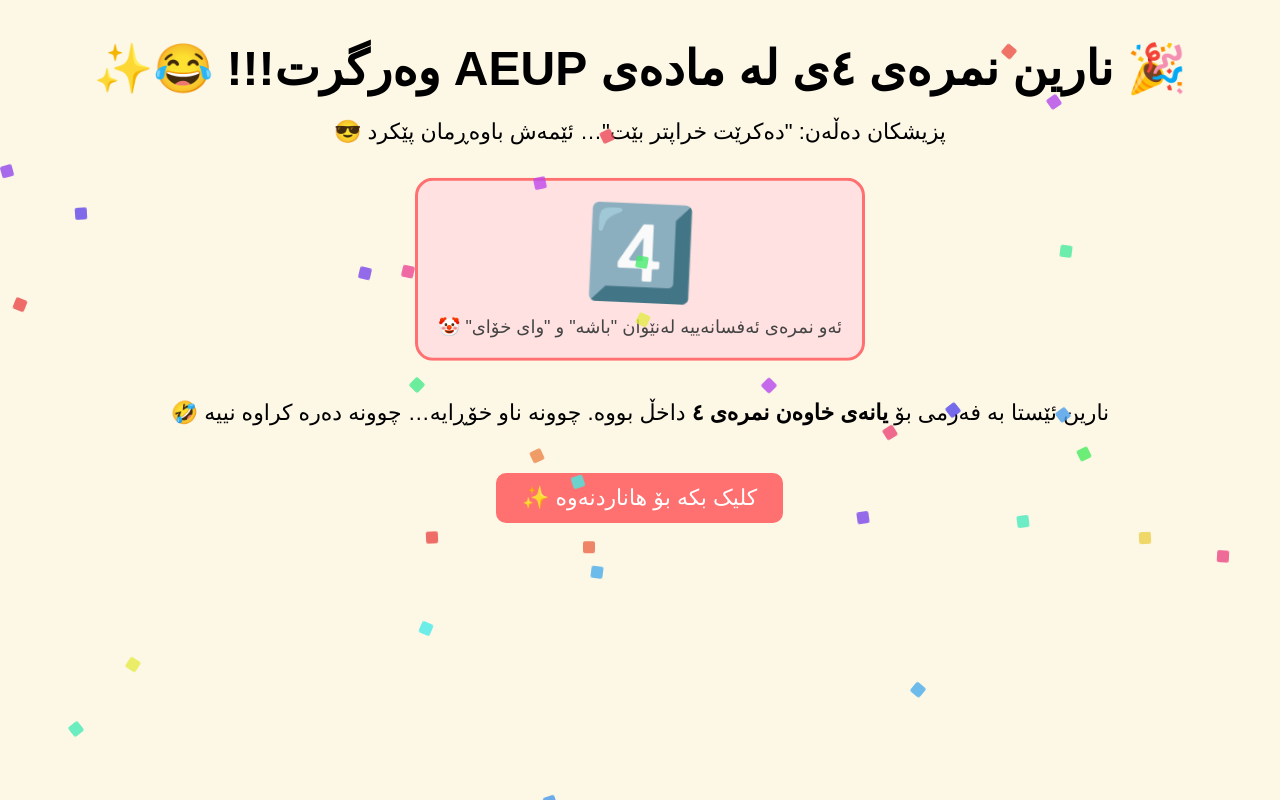
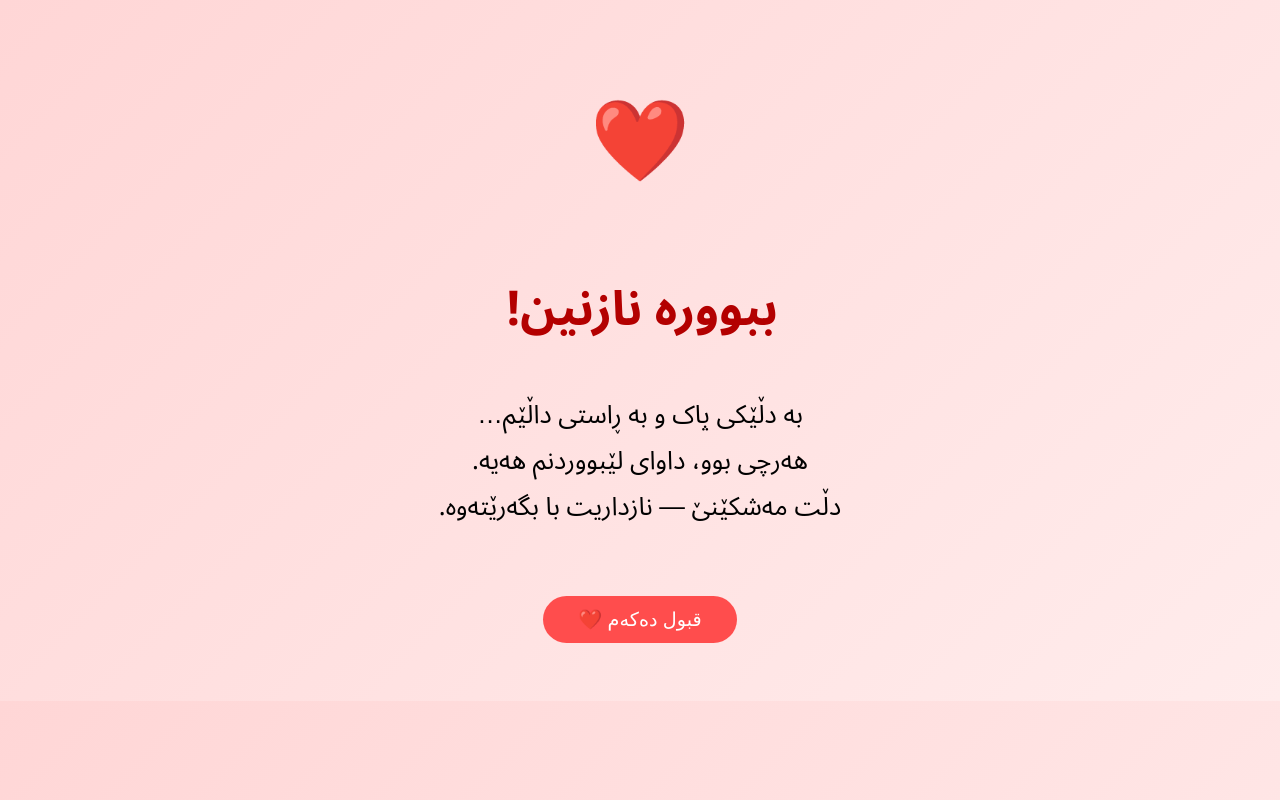
Before and after one commit to Flo781/webseite, a plain HTML site: page index.html in a window 1280 px wide. Drawn offline with Linux system fonts and the light colour scheme.

Commit message:
Add files via upload

```diff
--- a/index.html
+++ b/index.html
@@ -1,124 +1,72 @@
-<!doctype html>
+<!DOCTYPE html>
 <html lang="ckb" dir="rtl">
 <head>
-  <meta charset="utf-8" />
-  <title>نارین نمرەی ٤ی لە AEUP وەرگرت 😂✨</title>
+    <meta charset="UTF-8" />
+    <title>دەببوره… ببوورە نازنین!</title>
     <style>
-    body{
-      font-family: "Arial", sans-serif;
-      background:#fdf7e6;
-      margin:40px;
-      text-align:center;
-      overflow-x:hidden;
+        body {
+            background: linear-gradient(135deg, #ffd6d6, #ffecec);
+            font-family: "Noto Sans Arabic", sans-serif;
+            text-align: center;
+            padding: 50px;
         }
-    h1{
-      font-size:48px;
-      margin-bottom:10px;
-      animation: pop 0.7s ease forwards;
+        h1 {
+            font-size: 3rem;
+            color: #b30000;
+            animation: shake 1.5s infinite;
         }
-    p{font-size:22px}
-
-    .box{
-      background:#ffe1e1;
-      padding:20px;
-      border-radius:18px;
-      display:inline-block;
-      margin-top:20px;
-      border:3px solid #ff7070;
-      animation: float 3s ease-in-out infinite;
+        @keyframes shake {
+            0% { transform: translateX(0); }
+            25% { transform: translateX(5px); }
+            50% { transform: translateX(0); }
+            75% { transform: translateX(-5px); }
+            100% { transform: translateX(0); }
         }
-
-    .big{
-      font-size:90px;
-      font-weight:bold;
-      color:#ff3b3b;
-      animation: wobble 1.5s infinite;
+        .heart {
+            font-size: 80px;
+            color: red;
+            animation: heartbeat 1s infinite;
         }
-
-    .small{font-size:18px;color:#444;margin-top:10px}
-
-    .button{
-      margin-top:25px;
-      font-size:22px;
-      padding:12px 26px;
-      border:none;
-      border-radius:10px;
-      background:#ff7070;
-      color:white;
-      cursor:pointer;
-      transition:0.2s;
-      animation: pop 0.6s ease forwards;
+        @keyframes heartbeat {
+            0% { transform: scale(1); }
+            50% { transform: scale(1.3); }
+            100% { transform: scale(1); }
         }
-    .button:hover{
-      transform:scale(1.1);
-      background:#ff3b3b;
+        .msg {
+            font-size: 1.6rem;
+            margin-top: 20px;
+            line-height: 1.8;
         }
-
-    @keyframes wobble{
-      0%{transform:rotate(0deg)}
-      25%{transform:rotate(6deg)}
-      50%{transform:rotate(0deg)}
-      75%{transform:rotate(-6deg)}
-      100%{transform:rotate(0deg)}
+        .btn {
+            margin-top: 40px;
+            background: #ff4d4d;
+            color: white;
+            padding: 12px 35px;
+            border-radius: 25px;
+            font-size: 1.2rem;
+            border: none;
+            cursor: pointer;
+            transition: 0.3s;
         }
-
-    @keyframes float{
-      0%{transform:translateY(0)}
-      50%{transform:translateY(-12px)}
-      100%{transform:translateY(0)}
-    }
-
-    @keyframes pop{
-      0%{transform:scale(0.5); opacity:0}
-      100%{transform:scale(1); opacity:1}
-    }
-
-    @keyframes confettiFall{
-      0%{transform:translateY(-50vh) rotate(0deg)}
-      100%{transform:translateY(110vh) rotate(360deg)}
-    }
-
-    .confetti{
-      position:fixed;
-      top:-20px;
-      width:12px;
-      height:12px;
-      background:red;
-      opacity:0.8;
-      animation:confettiFall linear infinite;
-      border-radius:2px;
+        .btn:hover {
+            background: #cc0000;
+            transform: scale(1.1);
         }
     </style>
 </head>
 <body>
 
-  <h1>🎉 نارین نمرەی ٤ی لە مادەی AEUP وەرگرت!!! 😂✨</h1>
-  <p>پزیشکان دەڵەن: "دەکرێت خراپتر بێت"… ئێمەش باوەڕمان پێکرد 😎</p>
+    <div class="heart">❤️</div>
 
-  <div class="box">
-    <div class="big">4️⃣</div>
-    <div class="small">ئەو نمرەی ئەفسانەییە لەنێوان "باشە" و "وای خۆای" 🤡</div>
-  </div>
+    <h1>ببوورە نازنین!</h1>
 
-  <p style="margin-top:30px">نارین ئێستا بە فەرمی بۆ <strong>یانەی خاوەن نمرەی ٤</strong> داخڵ بووە. چوونە ناو خۆڕایە… چوونە دەرە کراوە نییە 🤣</p>
+    <p class="msg">
+        بە دڵێکی پاک و بە ڕاستی داڵێم…<br>
+        هەرچی بوو، داوای لێبووردنم هەیە.<br>
+        دڵت مەشکێنێ — نازداریت با بگەرێتەوە.
+    </p>
 
-  <button class="button" onclick="message()">کلیک بکە بۆ هاناردنەوە ✨</button>
-
-  <script>
-    function message(){
-      alert('نارین… ئەمرۆ ٤، سبەی ٣، دوای سبەی لەوانەیە ١ 😂');
-    }
-
-    for(let i = 0; i < 50; i++){
-      let c = document.createElement('div');
-      c.className = 'confetti';
-      c.style.left = Math.random()*100 + 'vw';
-      c.style.background = `hsl(${Math.random()*360}, 80%, 60%)`;
-      c.style.animationDuration = (Math.random()*3+2) + 's';
-      c.style.animationDelay = Math.random()*3 + 's';
-      document.body.appendChild(c);
-    }
-  </script>
+    <button class="btn">قبول دەكەم ❤️</button>
 
 </body>
 </html>
```
Lines whose indentation alone changed are shown as unchanged.
